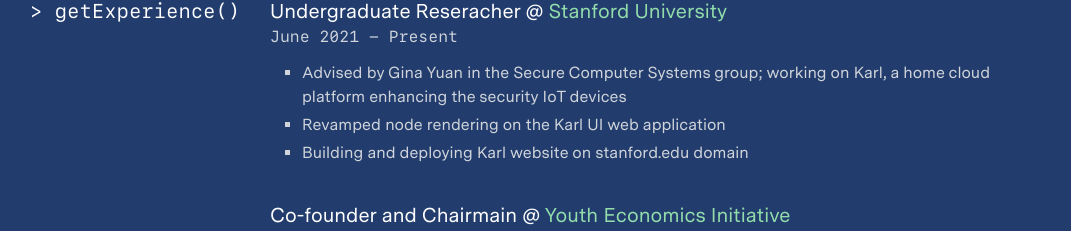
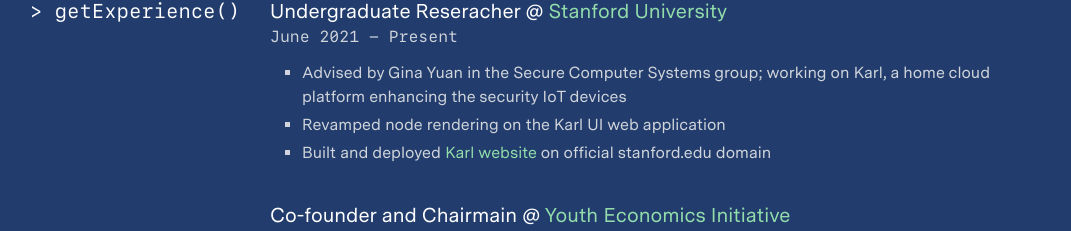
Before and after one commit to henryweng03/personal-site, a React (Create React App) app: page / in a window 1280 px wide. Shown: the part 851-1082 px from the top of the page, without its empty margins (98-1169 px from the left). Built offline with nearby package versions, Linux system fonts and the light colour scheme.

Commit message:
Google analytics

```diff
--- a/package.json
+++ b/package.json
@@ -14,6 +14,7 @@
     "@testing-library/user-event": "^12.8.3",
     "react": "^17.0.2",
     "react-dom": "^17.0.2",
+    "react-ga": "^3.3.0",
     "react-helmet": "^6.1.0",
     "react-router-dom": "^5.2.0",
     "react-scripts": "4.0.3",
--- a/src/index.js
+++ b/src/index.js
@@ -2,6 +2,10 @@ import React from 'react';
 import ReactDOM from 'react-dom';
 import './index.css';
 import App from './app';
+import ReactGA from "react-ga";
+
+ReactGA.initialize('UA-163109049-1');
+ReactGA.pageview(window.location.pathname + window.location.search);
 
 ReactDOM.render(
   <React.StrictMode>
--- a/src/sections/experience.js
+++ b/src/sections/experience.js
@@ -20,7 +20,7 @@ const Experience = () => {
                 working on Karl, a home cloud platform enhancing the security
                 IoT devices</li>
               <li>Revamped node rendering on the Karl UI web application</li>
-              <li>Building and deploying Karl website on stanford.edu domain</li>
+              <li>Built and deployed <a href="http://karl.scs.stanford.edu/" className="link" target="_blank" rel="noreferrer">Karl website</a> on official stanford.edu domain</li>
             </ul>
             <div id="yei" className="h-8"></div>
             <h3>Co-founder and Chairmain @ <a href="https://theyei.org/" className="link" target="_blank" rel="noreferrer">Youth Economics Initiative</a></h3>
```
Also changed, not shown: 1 other file (tests, documents, lock files or other folders).
